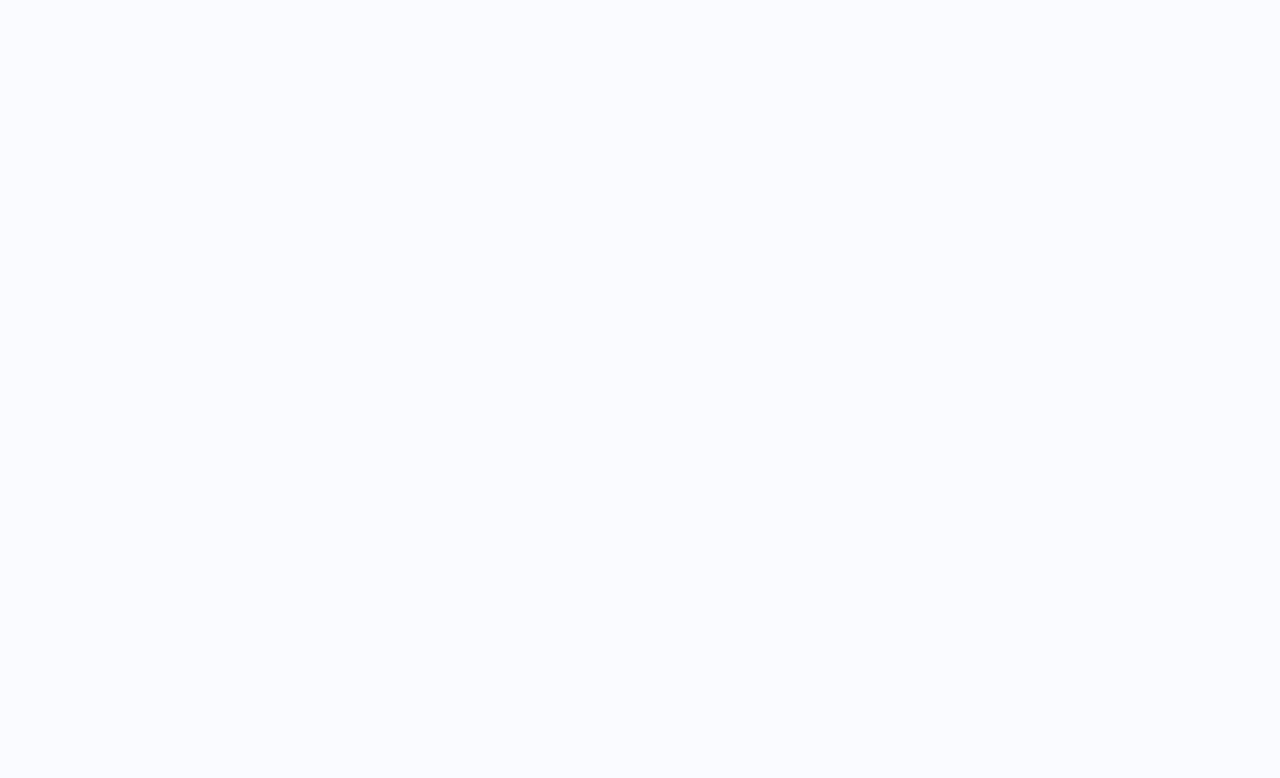
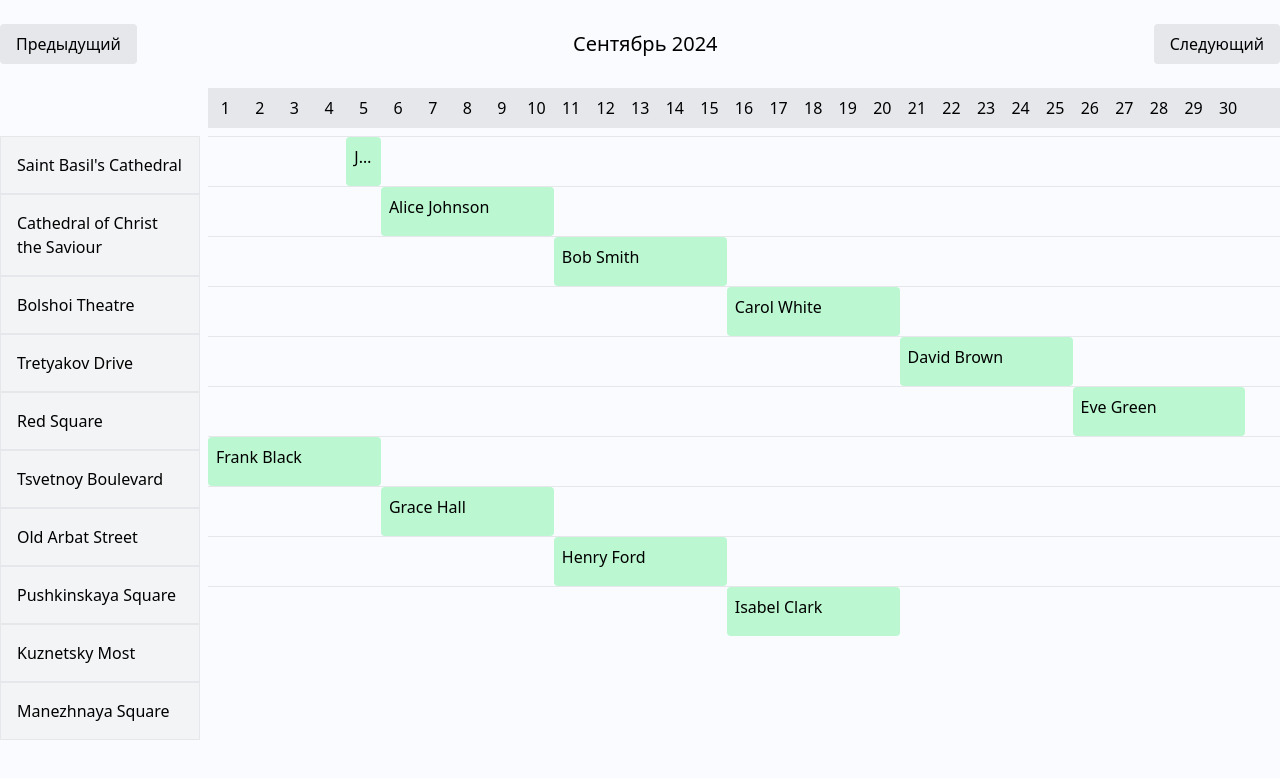
Before and after one commit to alkhilaev/vue-tailwind, a Vue app: page /booking in a window 1280 px wide. Before the commit this address had no page. Shown: the top 778 px of the page. Built offline with nearby package versions, Linux system fonts and the light colour scheme; the HTML template or start-up script is replaced by a standard one.

Commit message:
Booking dashboard 0.1

```diff
--- a/src/router/index.js
+++ b/src/router/index.js
@@ -18,6 +18,11 @@ const router = createRouter({
       name: "swagger",
       component: () => import("@/views/swagger/index.vue"),
     },
+    {
+      path: "/booking",
+      name: "booking",
+      component: () => import("@/views/booking/index.vue"),
+    },
   ],
 });
 
--- /dev/null
+++ b/src/views/booking/index.vue
@@ -0,0 +1,230 @@
+<template>
+  <div class="relative grid grid-rows-[auto_1fr] grid-template-columns-custom container mx-auto my-6">
+    <!-- Секция с месяцем и кнопками -->
+    <div class="row-span-1 col-span-2 flex justify-between items-center mb-4">
+      <button @click="prevMonth" class="px-4 py-2 bg-gray-200 rounded">Предыдущий</button>
+      <h2 class="text-xl">{{ currentMonthYear }}</h2>
+      <button @click="nextMonth" class="px-4 py-2 bg-gray-200 rounded">Следующий</button>
+    </div>
+
+    <!-- Секция с датами -->
+    <div class="row-span-1 col-start-2 grid grid-cols-31 text-center bg-gray-200">
+      <div v-for="day in daysInMonth" :key="day" class="py-2">
+        {{ day.getDate() }}
+      </div>
+    </div>
+
+    <!-- Секция с объектами -->
+    <div class="row-span-2 col-start-1">
+      <div v-for="object in objects" :key="object.id" class="object-cell">
+        {{ object.name }}
+      </div>
+    </div>
+
+    <!-- Бронирования -->
+    <div class="row-span-2 col-start-2">
+      <div v-for="object in objects" :key="object.id" class="relative border-t h-[50px]">
+        <div
+          v-for="booking in getBookingsForObject(object.id)"
+          :key="booking.id"
+          :style="bookingStyle(booking)"
+          class="booking bg-green-200 p-2 rounded relative"
+          @mouseenter="showTooltip(booking.guest, $event)"
+          @mouseleave="hideTooltip"
+        >
+          <span class="truncate-text">
+            {{ booking.guest }}
+          </span>
+        </div>
+      </div>
+    </div>
+
+    <!-- Всплывающее окно с полным именем -->
+    <div v-if="tooltipVisible" class="tooltip" :style="tooltipStyle">
+      {{ tooltipContent }}
+    </div>
+  </div>
+</template>
+
+<script>
+import { ref, computed } from "vue";
+
+export default {
+  setup() {
+    // Данные объектов
+    const objects = ref([
+      { id: 1, name: "Saint Basil's Cathedral" },
+      { id: 2, name: "Cathedral of Christ the Saviour" },
+      { id: 3, name: "Bolshoi Theatre" },
+      { id: 4, name: "Tretyakov Drive" },
+      { id: 5, name: "Red Square" },
+      { id: 6, name: "Tsvetnoy Boulevard" },
+      { id: 7, name: "Old Arbat Street" },
+      { id: 8, name: "Pushkinskaya Square" },
+      { id: 9, name: "Kuznetsky Most" },
+      { id: 10, name: "Manezhnaya Square" },
+    ]);
+
+    // Данные бронирований
+    const bookings = ref([
+      { id: 1, guest: "John Doe", startDate: "2024-01-05", endDate: "2024-01-05", objectId: 1 },
+      { id: 2, guest: "Alice Johnson", startDate: "2024-01-06", endDate: "2024-01-10", objectId: 2 },
+      { id: 3, guest: "Bob Smith", startDate: "2024-01-11", endDate: "2024-01-15", objectId: 3 },
+      { id: 4, guest: "Carol White", startDate: "2024-01-16", endDate: "2024-01-20", objectId: 4 },
+      { id: 5, guest: "David Brown", startDate: "2024-01-21", endDate: "2024-01-25", objectId: 5 },
+      { id: 6, guest: "Eve Green", startDate: "2024-01-26", endDate: "2024-01-30", objectId: 6 },
+      { id: 7, guest: "Frank Black", startDate: "2024-02-01", endDate: "2024-02-05", objectId: 7 },
+      { id: 8, guest: "Grace Hall", startDate: "2024-02-06", endDate: "2024-02-10", objectId: 8 },
+      { id: 9, guest: "Henry Ford", startDate: "2024-02-11", endDate: "2024-02-15", objectId: 9 },
+      { id: 10, guest: "Isabel Clark", startDate: "2024-02-16", endDate: "2024-02-20", objectId: 10 },
+    ]);
+
+    // Текущий месяц и год
+    const currentMonth = ref(new Date().getMonth());
+    const currentYear = ref(new Date().getFullYear());
+
+    // Дни в месяце
+    const daysInMonth = computed(() => {
+      const year = currentYear.value;
+      const month = currentMonth.value;
+      const date = new Date(year, month, 1);
+      const result = [];
+      while (date.getMonth() === month) {
+        result.push(new Date(date));
+        date.setDate(date.getDate() + 1);
+      }
+      return result;
+    });
+
+    // Текущий месяц в формате "Месяц Год"
+    const currentMonthYear = computed(() => {
+      const monthNames = [
+        "Январь",
+        "Февраль",
+        "Март",
+        "Апрель",
+        "Май",
+        "Июнь",
+        "Июль",
+        "Август",
+        "Сентябрь",
+        "Октябрь",
+        "Ноябрь",
+        "Декабрь",
+      ];
+      return `${monthNames[currentMonth.value]} ${currentYear.value}`;
+    });
+
+    // Функция для стилей бронирования
+    const bookingStyle = (booking) => {
+      const start = new Date(booking.startDate).getDate() - 1;
+      const end = new Date(booking.endDate).getDate() - 1;
+      return {
+        left: `${(start / 31) * 100}%`,
+        width: `${((end - start + 1) / 31) * 100}%`,
+      };
+    };
+
+    // Получить бронирования для конкретного объекта
+    const getBookingsForObject = (objectId) => {
+      return bookings.value.filter((booking) => booking.objectId === objectId);
+    };
+
+    // Переключение месяца
+    const nextMonth = () => {
+      if (currentMonth.value === 11) {
+        currentMonth.value = 0;
+        currentYear.value += 1;
+      } else {
+        currentMonth.value += 1;
+      }
+    };
+
+    const prevMonth = () => {
+      if (currentMonth.value === 0) {
+        currentMonth.value = 11;
+        currentYear.value -= 1;
+      } else {
+        currentMonth.value -= 1;
+      }
+    };
+
+    // Логика всплывающего окна
+    const tooltipVisible = ref(false);
+    const tooltipContent = ref("");
+    const tooltipStyle = ref({ top: "0px", left: "0px" });
+
+    const showTooltip = (content, event) => {
+      tooltipContent.value = content;
+      tooltipVisible.value = true;
+      const { clientX: x, clientY: y } = event;
+      tooltipStyle.value = {
+        top: `${y + 10}px`,
+        left: `${x + 10}px`,
+      };
+    };
+
+    const hideTooltip = () => {
+      tooltipVisible.value = false;
+    };
+
+    return {
+      objects,
+      bookings,
+      daysInMonth,
+      currentMonthYear,
+      nextMonth,
+      prevMonth,
+      bookingStyle,
+      getBookingsForObject,
+      tooltipVisible,
+      tooltipContent,
+      tooltipStyle,
+      showTooltip,
+      hideTooltip,
+    };
+  },
+};
+</script>
+
+<style scoped>
+.grid-template-columns-custom {
+  @apply grid grid-cols-[200px_1fr] gap-2;
+}
+
+.object-cell {
+  @apply p-4 bg-gray-100 border;
+}
+
+.grid-cols-31 {
+  display: grid;
+  grid-template-columns: repeat(31, 1fr);
+}
+
+.booking {
+  position: absolute;
+  top: 0;
+  height: 100%;
+  white-space: nowrap; /* Не переносим текст */
+  overflow: hidden; /* Скрываем все, что выходит за пределы */
+  text-overflow: ellipsis; /* Показываем троеточие для длинных имен */
+}
+
+.truncate-text {
+  white-space: nowrap;
+  overflow: hidden;
+  text-overflow: ellipsis; /* Троеточие */
+}
+
+.tooltip {
+  position: absolute;
+  background-color: #333;
+  color: #fff;
+  padding: 5px 10px;
+  border-radius: 4px;
+  white-space: nowrap;
+  z-index: 1000;
+  font-size: 12px;
+  pointer-events: none; /* Отключаем взаимодействие с подсказкой */
+}
+</style>
--- a/src/views/users/index.vue
+++ b/src/views/users/index.vue
@@ -133,9 +133,14 @@ watch(
   <main
     class="container mx-auto bg-white my-8 p-4 sm:p-8 shadow-custom rounded-4xl flex flex-col gap-4 sm:gap-8"
   >
-    <router-link :to="{ name: 'swagger' }" class="w-32 bg-primary text-white px-4 py-3 rounded-xl">
-      Swagger API
-    </router-link>
+    <div class="flex gap-4">
+      <router-link :to="{ name: 'swagger' }" class="w-32 bg-primary text-white px-4 py-3 rounded-xl">
+        Swagger API
+      </router-link>
+      <router-link :to="{ name: 'booking' }" class="w-24 bg-primary text-white px-4 py-3 rounded-xl">
+        Booking
+      </router-link>
+    </div>
     <div class="flex flex-col sm:flex-row justify-between items-start sm:items-center">
       <h2 class="text-xl sm:text-2xl font-semibold mb-4 sm:mb-0">All users</h2>
       <InputComponent
```
